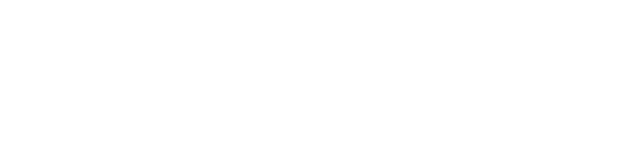
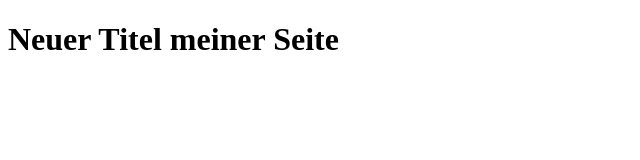
Before and after one commit to vale-cannelloni/test_project, a plain HTML site: page index.html in a window 1280 px wide. Shown: the whole page, without its empty margins (0-640 px from the left). Drawn offline with Linux system fonts and the light colour scheme.

Commit message:
new headline

```diff
--- a/index.html
+++ b/index.html
@@ -5,5 +5,7 @@
     <meta name="viewport" content="width=device-width, initial-scale=1.0" />
     <title>gitHub Test</title>
   </head>
-  <body></body>
+  <body>
+    <h1>Neuer Titel meiner Seite</h1>
+  </body>
 </html>
```
